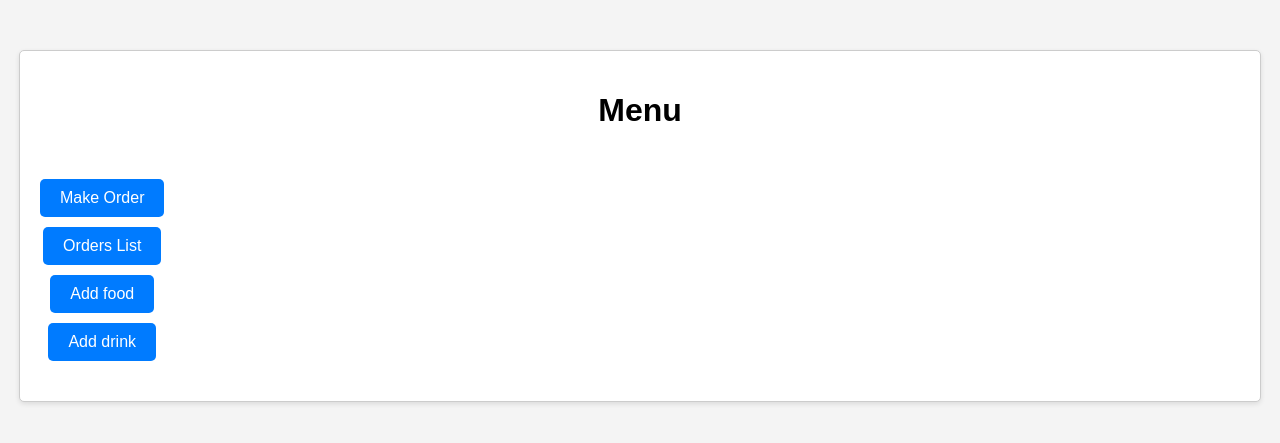
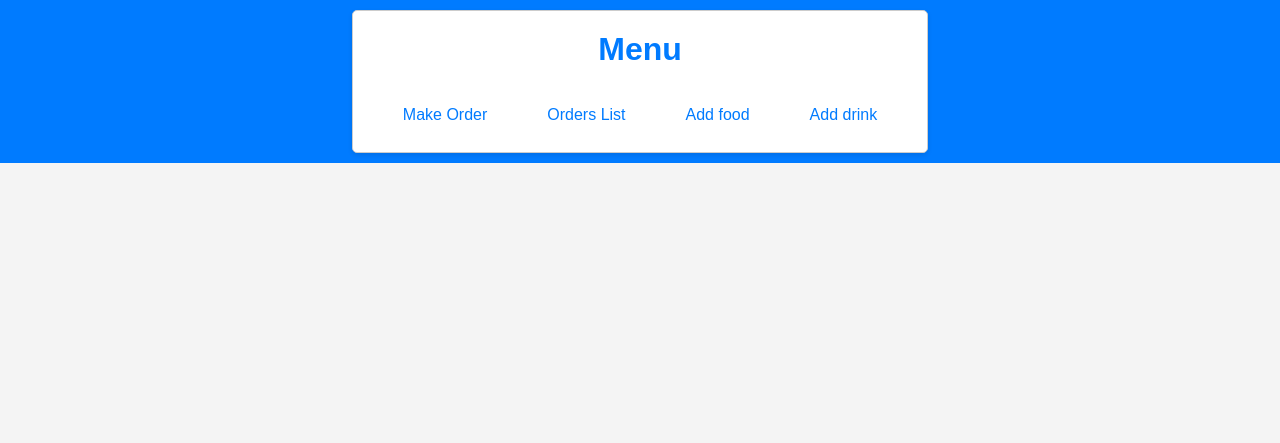
Before and after one commit to ZhAella/asia_food, a Django app: page / in a window 1280 px wide. Shown: the top 443 px of the page. Run offline with Django 5.2, Linux system fonts and the light colour scheme; data that the repository does not hold is empty.

Commit message:
updated menu

```diff
--- a/delivery/templates/delivery/drink_create.html
+++ b/delivery/templates/delivery/drink_create.html
@@ -5,7 +5,7 @@
   <form action="{% url 'drink_create' %}" method="POST"  enctype="multipart/form-data">
       {% csrf_token %}
       <div class="update-product-container">
-          <h1>Update</h1>
+          <h1>Add drink</h1>
           <form class="update-product-form">
               <div class="form-group">
                   <label for="drink-name">Name:</label>
--- a/delivery/templates/delivery/food_create.html
+++ b/delivery/templates/delivery/food_create.html
@@ -5,7 +5,7 @@
   <form action="{% url 'food_create' %}" method="POST"  enctype="multipart/form-data">
       {% csrf_token %}
       <div class="update-product-container">
-          <h1>Update</h1>
+          <h1>Add food</h1>
           <form class="update-product-form">
               <div class="form-group">
                   <label for="food-name">Name:</label>
--- a/delivery/templates/delivery/menu.html
+++ b/delivery/templates/delivery/menu.html
@@ -2,8 +2,19 @@
 {% block title %}Menu{% endblock %}
 
 {% block content %}
+<header>
 <div class="container">
     <h1>Menu</h1>
+    <nav>
+        <div class="actions">
+            <a href="{% url 'create_order' %}" class="btn">Make Order</a><br>
+            <a href="{% url 'orders_list' %}" class="btn">Orders List</a><br>
+            <a href="{% url 'food_create' %}" class="btn">Add food</a><br>
+            <a href="{% url 'drink_create' %}" class="btn">Add drink</a><br>
+        </div>
+    </nav>
+        </div>
+</header>
     <div class="product-grid">
         {% for food in foods %}
             <div class="product">
@@ -25,12 +36,6 @@
                 </a><br>
             </div>
         {% endfor %}
-        <div class="actions">
-            <a href="{% url 'create_order' %}" class="btn">Make Order</a><br>
-            <a href="{% url 'orders_list' %}" class="btn">Orders List</a><br>
-            <a href="{% url 'food_create' %}" class="btn">Add food</a><br>
-            <a href="{% url 'drink_create' %}" class="btn">Add drink</a><br>
-        </div>
         </div>
     </div>
 </div>
--- a/static/css/styles.css
+++ b/static/css/styles.css
@@ -13,6 +13,45 @@ body {
     border: 1px solid #ccc;
     border-radius: 5px;
     box-shadow: 0 2px 5px rgba(0, 0, 0, 0.1);
+}
+
+.container {
+    max-width: 1200px;
+    margin: 0 auto;
+    padding: 20px;
+}
+
+header {
+    background-color: #007bff;
+    color: #fff;
+    padding: 10px 0;
+    display: flex;
+    justify-content: space-between;
+    align-items: center;
+}
+
+header h1 {
+    margin: 0;
+    color: #007bff;
+}
+
+.actions {
+    display: flex;
+    align-items: center;
+}
+
+.actions .btn {
+    background-color: #fff;
+    color: #007bff;
+    padding: 8px 20px;
+    border: none;
+    border-radius: 5px;
+    text-decoration: none;
+    margin-left: 10px;
+}
+
+.actions .btn:hover {
+    background-color: #ccc;
 }
 
 h1 {
```
